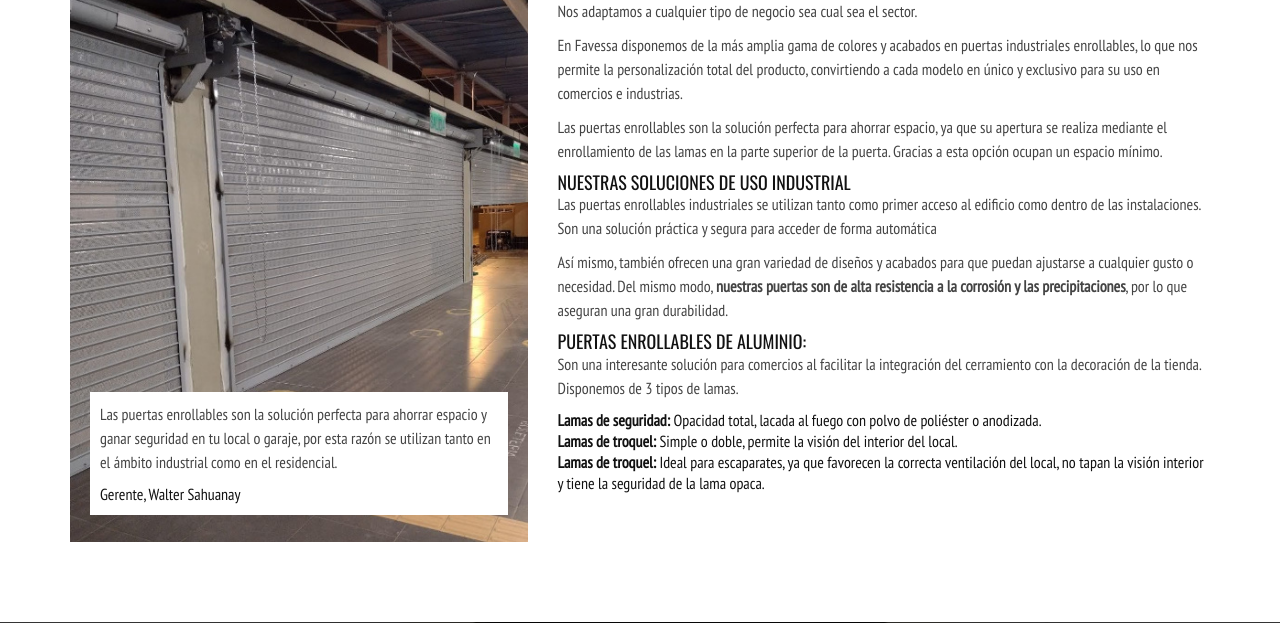
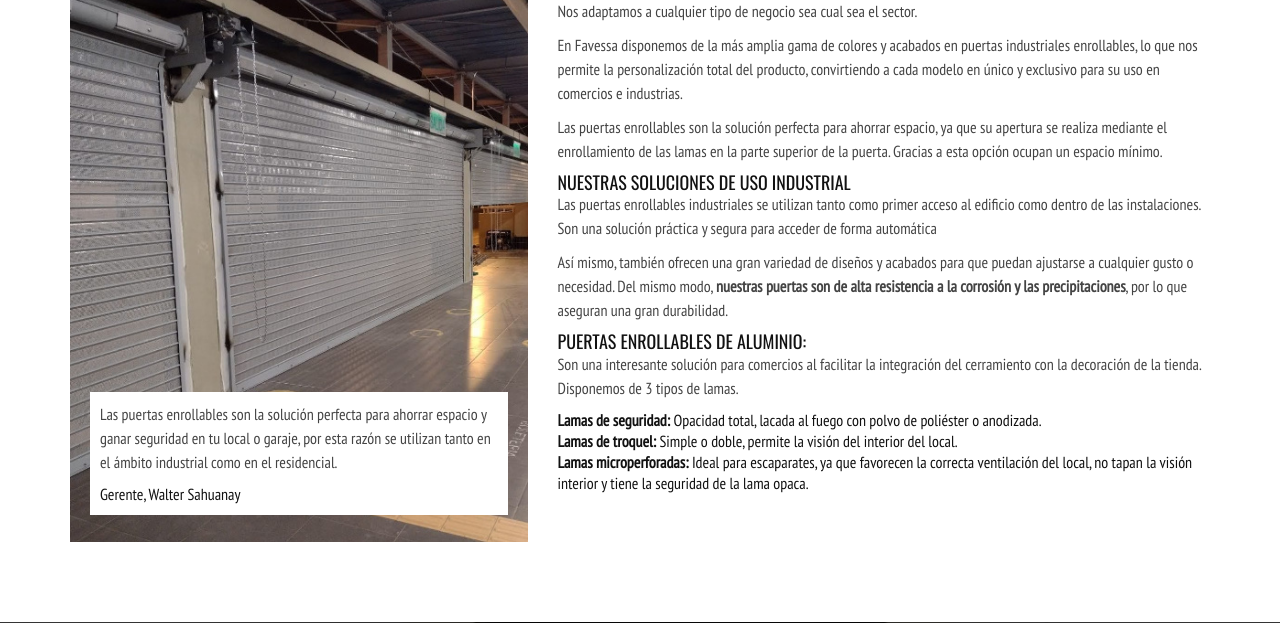
Before and after one commit to ericksonespejo/favweb, a PHP site: page / in a window 1280 px wide. Shown: the part 1017-1640 px from the top of the page. Run offline with PHP 8.4, Linux system fonts and the light colour scheme; some libraries are stand-ins or nearby versions.

Commit message:
cambio de texto nosotros por su correspondiente de puerta enrollable

```diff
--- a/includes/inicio/nosotros.php
+++ b/includes/inicio/nosotros.php
@@ -34,7 +34,7 @@
                        <ul>
                         <li><b>Lamas de seguridad:</b> Opacidad total, lacada al fuego con polvo de poliéster o anodizada.</li>
                         <li><b>Lamas de troquel:</b> Simple o doble, permite la visión del interior del local.</li>
-                        <li><b>Lamas de troquel:</b> Ideal para escaparates, ya que favorecen la correcta ventilación del local, no tapan la visión interior y tiene la seguridad de la lama opaca.</li>
+                        <li><b>Lamas microperforadas:</b> Ideal para escaparates, ya que favorecen la correcta ventilación del local, no tapan la visión interior y tiene la seguridad de la lama opaca.</li>
                        </ul>
                    </div>
 
```
